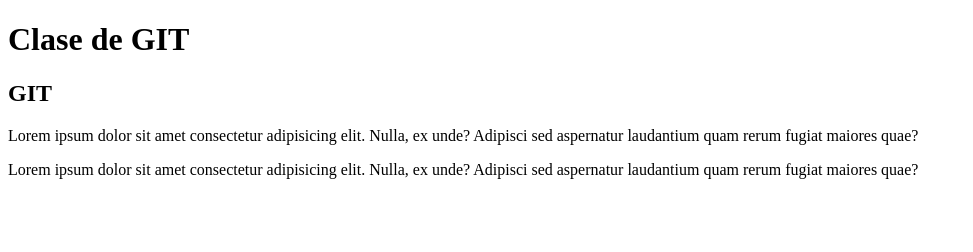
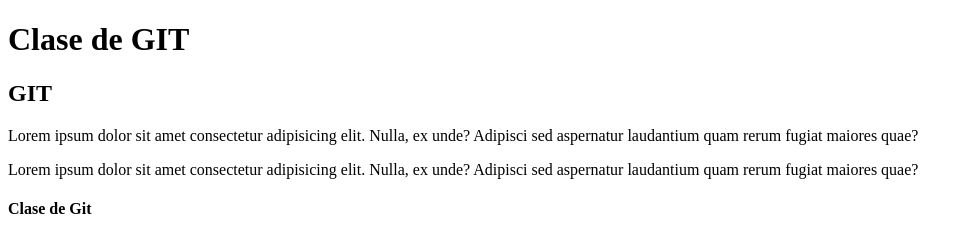
Before and after one commit to Gcabj11/prueba, a plain HTML site: page index.html in a window 1280 px wide. Shown: the whole page, without its empty margins (0-973 px from the left). Drawn offline with Linux system fonts and the light colour scheme.

Commit message:
agregue footer

```diff
--- a/index.html
+++ b/index.html
@@ -18,5 +18,8 @@
             Lorem ipsum dolor sit amet consectetur adipisicing elit. Nulla, ex unde? Adipisci sed aspernatur laudantium quam rerum fugiat maiores quae?
         </p>
     </main>
+    <footer>
+        <h4>Clase de Git</h4>
+    </footer>
 </body>
 </html>
```
